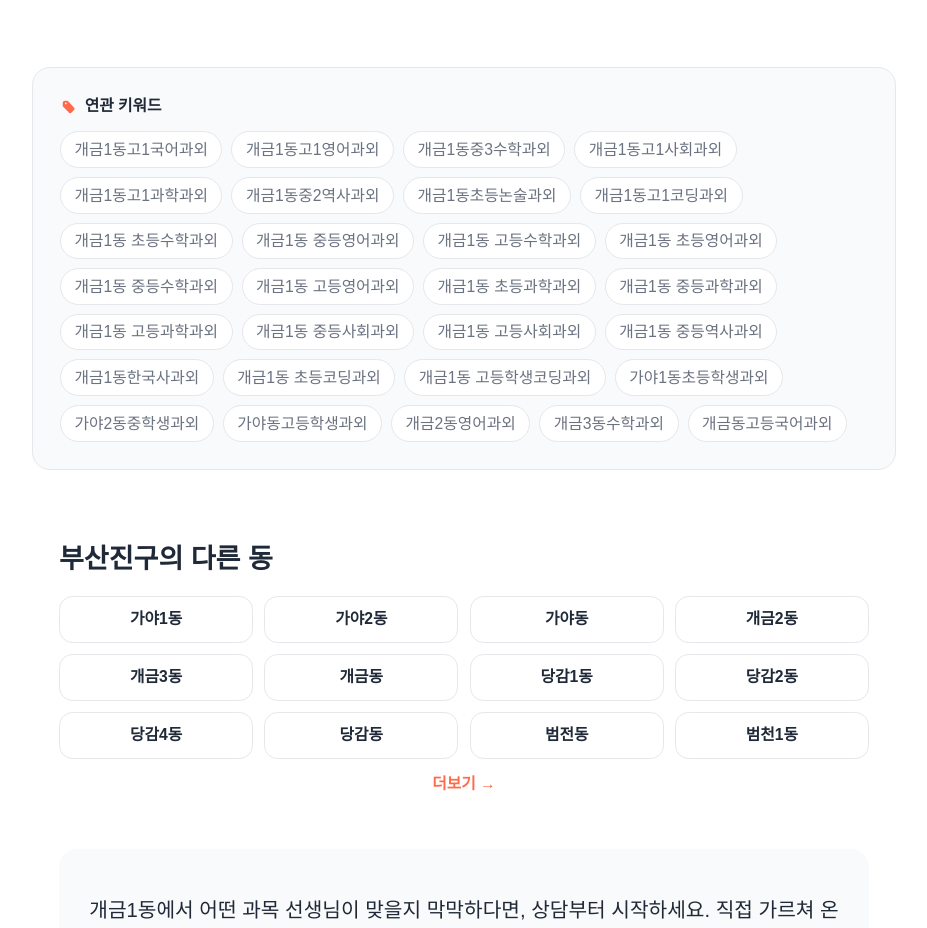
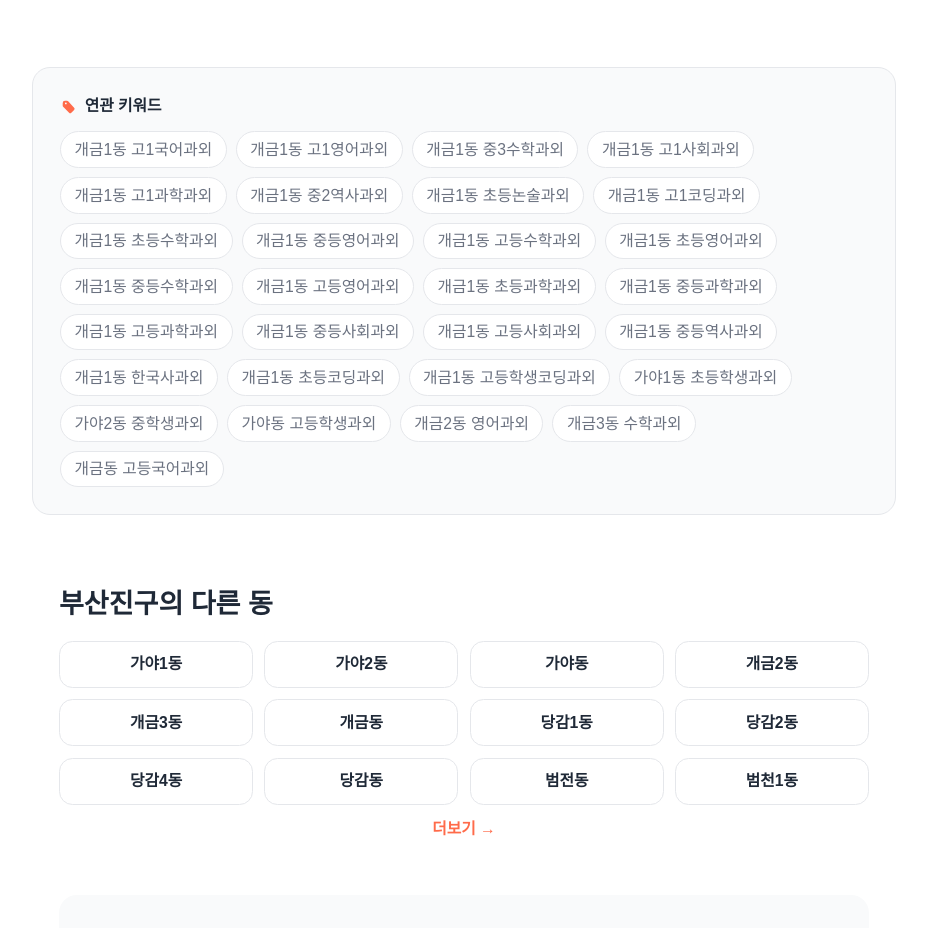
Before and after one commit to ghlfyd12/GwaePick, a Next.js app: page /tutoring/by-region/busan/busanjingu/gaegeum1dong in a window 1280 px wide. Shown: the part 3740-4668 px from the top of the page, without its empty margins (176-1103 px from the left). Built offline with nearby package versions, Linux system fonts and the light colour scheme; a web font is replaced by a local one.

Commit message:
[연관 키워드 — 공백 누락 키워드 전체 통일 수정]

```diff
--- a/src/components/RelatedKeywords.tsx
+++ b/src/components/RelatedKeywords.tsx
@@ -6,7 +6,9 @@
  * 문자열 생성 로직만 담고, 인접 동 데이터 조회는 페이지 쪽에서 해 props 로 넘긴다.
  */
 
-// 과목+학년 조합 8종 — 고정 문자열(순서 그대로). 지역명과 공백 없이 붙인다.
+// 모든 키워드는 "{지역} {접미사}" 형태(지역명 뒤 공백 한 칸)로 통일한다. → withRegion() 한 곳에서 조합.
+
+// 과목+학년 조합 8종 — 고정 접미사(순서 그대로).
 const SUBJECT_GRADE = [
   "고1국어과외",
   "고1영어과외",
@@ -18,27 +20,26 @@ const SUBJECT_GRADE = [
   "고1코딩과외",
 ];
 
-// 학년+과목 조합 15종 — 고정 문자열(순서 그대로). {지역}만 치환.
-// 대부분 "{지역} {접미사}"(공백 포함)이나, 한국사과외만 공백 없이 붙인다(glued).
-const GRADE_SUBJECT: { label: string; glued?: boolean }[] = [
-  { label: "초등수학과외" },
-  { label: "중등영어과외" },
-  { label: "고등수학과외" },
-  { label: "초등영어과외" },
-  { label: "중등수학과외" },
-  { label: "고등영어과외" },
-  { label: "초등과학과외" },
-  { label: "중등과학과외" },
-  { label: "고등과학과외" },
-  { label: "중등사회과외" },
-  { label: "고등사회과외" },
-  { label: "중등역사과외" },
-  { label: "한국사과외", glued: true }, // 이전 "고등역사과외" 대체 — 지역명과 붙여 표기
-  { label: "초등코딩과외" },
-  { label: "고등학생코딩과외" },
+// 학년+과목 조합 15종 — 고정 접미사(순서 그대로). 한국사과외 포함, 모두 공백 형태.
+const GRADE_SUBJECT = [
+  "초등수학과외",
+  "중등영어과외",
+  "고등수학과외",
+  "초등영어과외",
+  "중등수학과외",
+  "고등영어과외",
+  "초등과학과외",
+  "중등과학과외",
+  "고등과학과외",
+  "중등사회과외",
+  "고등사회과외",
+  "중등역사과외",
+  "한국사과외", // 이전 "고등역사과외" 대체
+  "초등코딩과외",
+  "고등학생코딩과외",
 ];
 
-// 인접 동 접미사 풀 — 동 순서대로 i % 6 으로 순환 적용. 동 이름과 공백 없이 붙인다.
+// 인접 지역(동/읍/면) 접미사 풀 — i % 6 으로 순환 적용.
 const SUFFIX_POOL = [
   "초등학생과외",
   "중학생과외",
@@ -63,16 +64,16 @@ export default function RelatedKeywords({
   /** 같은 구의 인접 동 이름(현재 동 제외). 비면 인접 동 그룹 생략. */
   neighborDongs?: string[];
 }) {
-  // 1) 과목+학년 조합 8종 — {지역}+접미사(공백 없이).
-  const subjectGradeKeywords = SUBJECT_GRADE.map((k) => `${regionName}${k}`);
-  // 2) 학년+과목 조합 15종 — 한국사과외만 공백 없이, 나머지는 "{지역} {접미사}".
-  const gradeKeywords = GRADE_SUBJECT.map(({ label, glued }) =>
-    glued ? `${regionName}${label}` : `${regionName} ${label}`,
-  );
-  // 3) 인접 동 + 접미사 조합(최대 6) — {동}+SUFFIX_POOL[i % 6](공백 없이).
+  // 지역명 뒤 공백 한 칸으로 통일하는 공통 조합기 — 모든 그룹이 이 패턴을 쓴다.
+  const withRegion = (suffix: string) => `${regionName} ${suffix}`;
+  // 1) 과목+학년 조합 8종.
+  const subjectGradeKeywords = SUBJECT_GRADE.map(withRegion);
+  // 2) 학년+과목 조합 15종(한국사과외 포함).
+  const gradeKeywords = GRADE_SUBJECT.map(withRegion);
+  // 3) 인접 지역(동/읍/면) + 접미사 조합(최대 6) — {지역} {SUFFIX_POOL[i % 6]}.
   const neighborKeywords = neighborDongs
     .slice(0, MAX_NEIGHBORS)
-    .map((d, i) => `${d}${SUFFIX_POOL[i % SUFFIX_POOL.length]}`);
+    .map((d, i) => `${d} ${SUFFIX_POOL[i % SUFFIX_POOL.length]}`);
 
   const keywords = [...subjectGradeKeywords, ...gradeKeywords, ...neighborKeywords];
 
```
